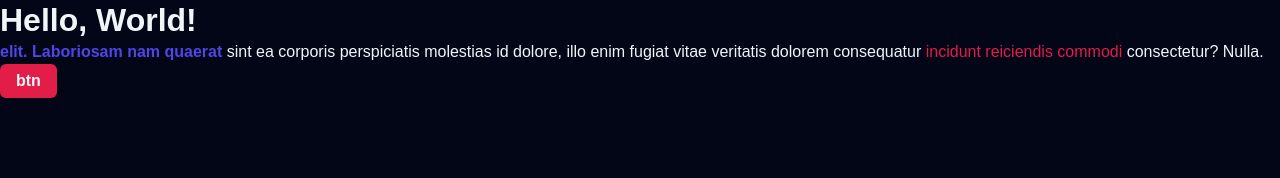
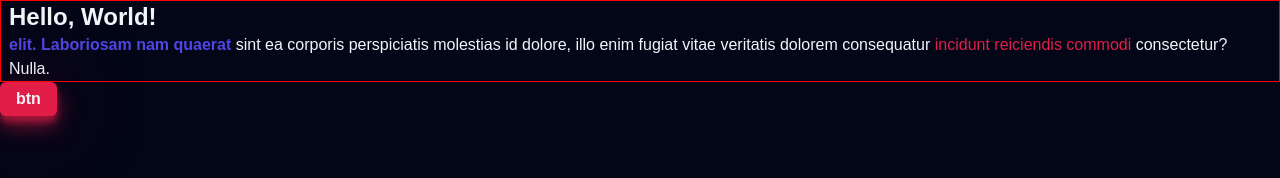
Before and after one commit to KANAIANDERSON/Html-css-course, a website built with Vite: page portfolio/index.html in a window 1280 px wide. Built offline with nearby package versions, Linux system fonts and the light colour scheme; a web font is replaced by a local one.

Commit message:
Updating util file and putting things in container

```diff
--- a/portfolio/index.html
+++ b/portfolio/index.html
@@ -14,12 +14,14 @@
     <title>Dev Server</title>
   </head>
   <body>
+    <article class="container">
       <h1>Hello, World!</h1>
       <p>
         <strong>elit. Laboriosam nam quaerat </strong> sint ea corporis
         perspiciatis molestias id dolore, illo enim fugiat vitae veritatis dolorem
         consequatur <a>incidunt reiciendis commodi </a>consectetur? Nulla.
       </p>
+    </article>
     <button class="btn">btn</button>
     <script type="module" src="./src/main.js"></script>
   </body>
--- a/portfolio/styles/utils.css
+++ b/portfolio/styles/utils.css
@@ -2,12 +2,51 @@
   display: inline-block;
   font-weight: 600;
   text-decoration: none;
-  letter-spacing: -0,05em;
+  letter-spacing: -0, 05em;
   background-color: var(--clr-rose);
   color: var(--clr-light);
   padding: 0.5em 1em;
   border-radius: 6px;
+  box-shadow: 0 10px 20px rgba(225, 29, 72, 0.5),
+    0 6px 6px rgba(225, 29, 72, 0.5), 0 0 100px -10px var(--clr-rose);
+  transition: transform 0.3s, box-shadow 0.3s;
+}
 
+.btn:hover {
+  transform: translateY(-3px);
+  box-shadow: 0 14px 28px rgba(225, 29, 72, 0.25),
+    0 10px 10px rgba(225, 29, 72, 0.22), 0 0 120px -10px var(--clr-rose);
+}
 
+.container {
+  width: 100%;
+  margin-left: auto;
+  margin-right: auto;
+  padding-left: 0.5rem;
+  padding-right: 0.5rem;
+  border: 1px solid red;
+}
 
+/* xs */
+/* @media (min-width: 475px) {
 }
+
+/* sm */
+/* @media (min-width: 640px) { */
+/* } */
+
+/* md */
+/* @media (min-width: 760px) { */
+/* } */
+
+/* Lg */
+/* @media (min-width: 1024px) {
+} */
+
+/* xL */
+/* @media (min-width: 1280px) {
+} */
+
+/* 2xL */
+/* @media (min-width: 1536px) {
+}  */
```
Lines whose indentation alone changed are shown as unchanged.
